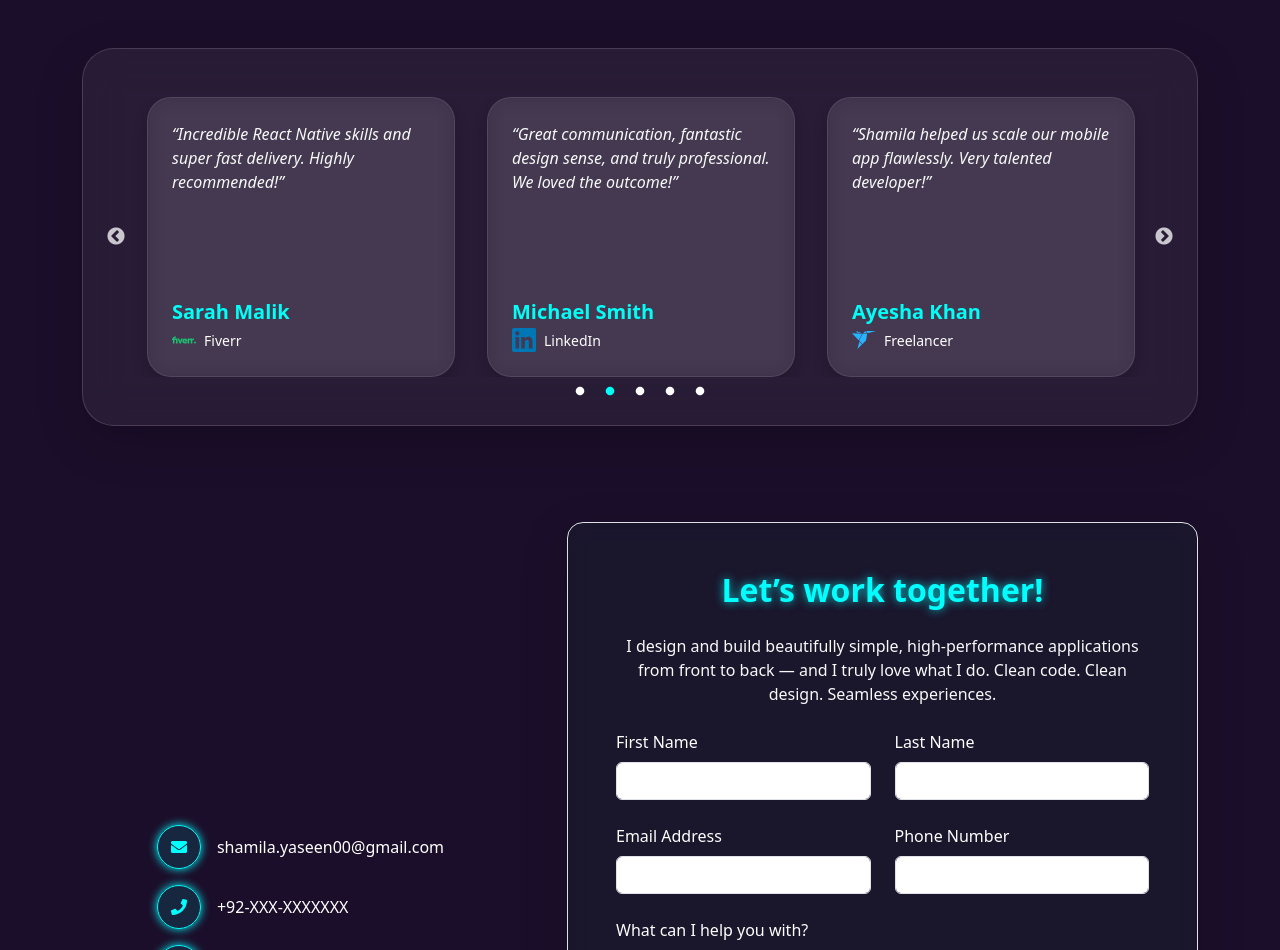
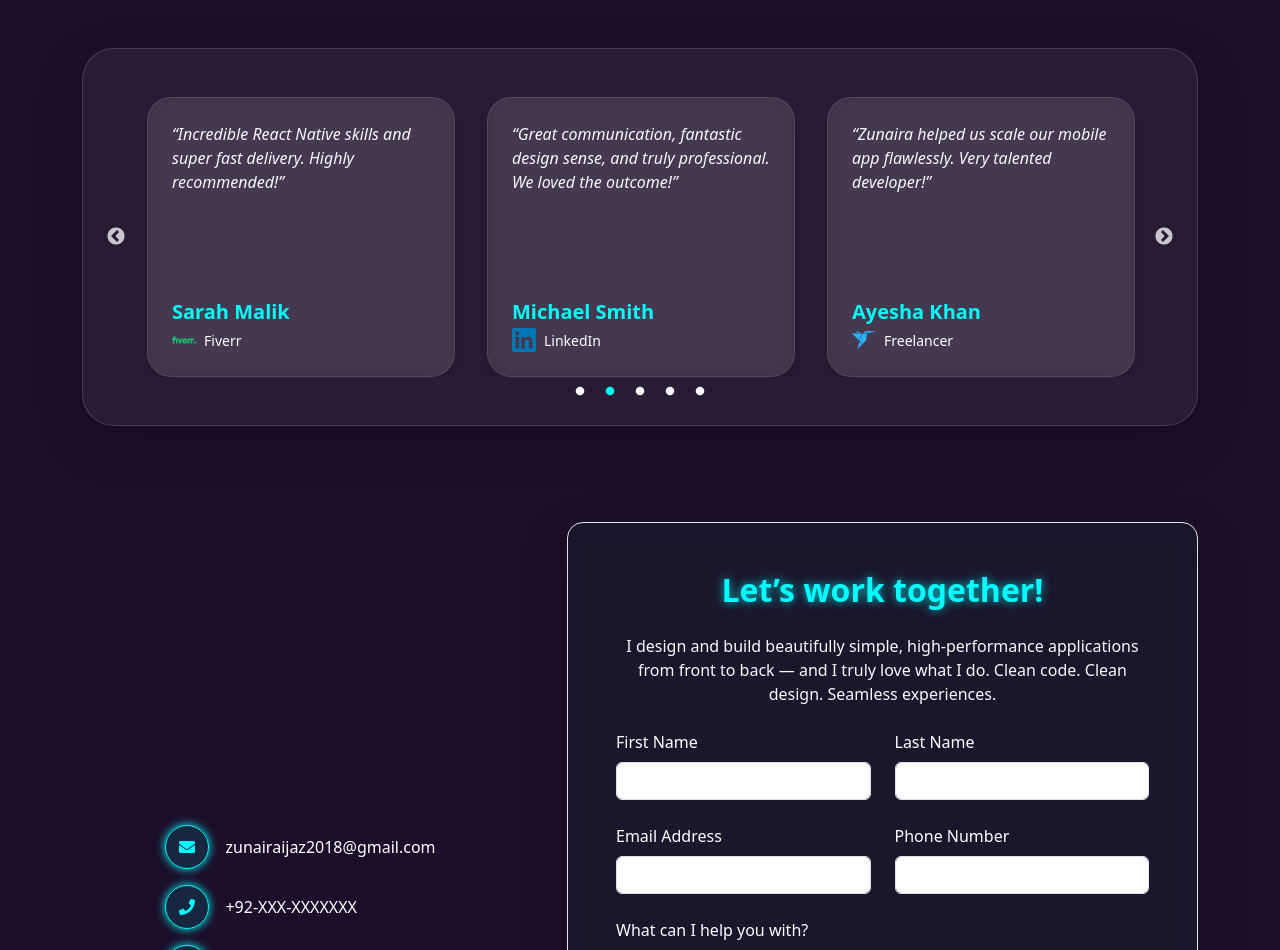
Before and after one commit to zunairaijaz/Zunaira_Portfolio, a React (Create React App) app: page / in a window 1280 px wide. Shown: the part 8082-9032 px from the top of the page. Built offline with nearby package versions, Linux system fonts and the light colour scheme.

Commit message:
data fixed

```diff
--- a/src/contact.js
+++ b/src/contact.js
@@ -75,7 +75,7 @@ export default function Contact() {
                   <FaEnvelope className="text-neon" />
                 </div>
                 <a href="mailto:zunairaijaz2018@gmail.com" className="text-white text-decoration-none">
-                shamila.yaseen00@gmail.com
+                zunairaijaz2018@gmail.com
                 </a>
               </div>
               <div className="d-flex align-items-center mb-3">
--- a/src/testimonials.js
+++ b/src/testimonials.js
@@ -14,7 +14,7 @@ const platformIcons = {
 const testimonials = [
   {
     review:
-      "Working with Shamila was an absolute pleasure. The website he developed exceeded our expectations!",
+      "Working with Zunaira was an absolute pleasure. The website he developed exceeded our expectations!",
     name: "John Doe",
     platform: "Upwork",
   },
@@ -32,7 +32,7 @@ const testimonials = [
   },
   {
     review:
-      "Shamila helped us scale our mobile app flawlessly. Very talented developer!",
+      "Zunaira helped us scale our mobile app flawlessly. Very talented developer!",
     name: "Ayesha Khan",
     platform: "Freelancer",
   },
```
